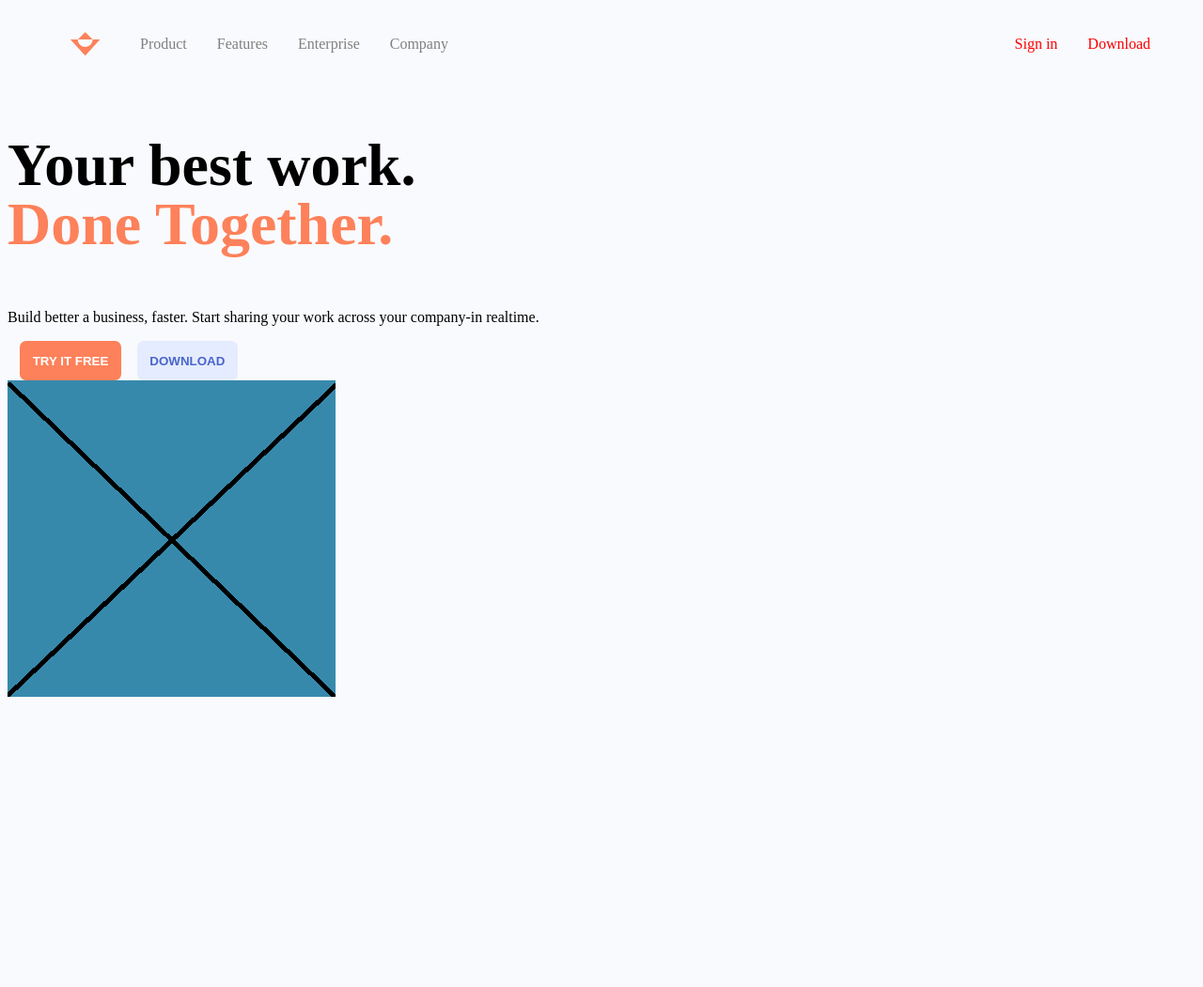
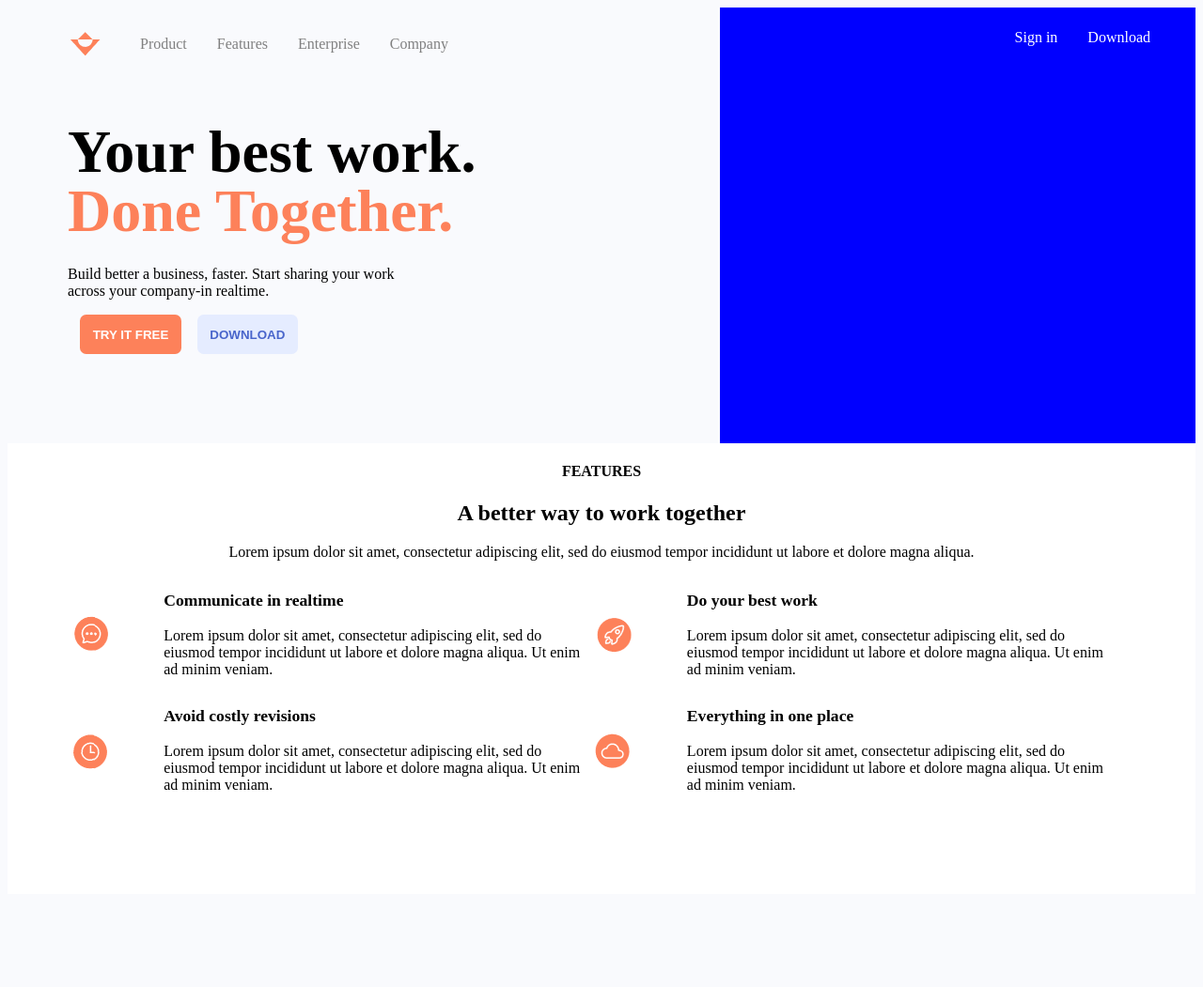
Before and after one commit to esajdak/ionic, a plain HTML site: page ionic/index.html in a window 1280 px wide. Shown: the whole page at 94% size. Before the commit the page ends 800 px from the top, so only its background shows below. Drawn offline with Linux system fonts and the light colour scheme.

Commit message:
Update 3/15

```diff
--- a/ionic/css/styles.css
+++ b/ionic/css/styles.css
@@ -4,11 +4,20 @@ body {
 
 div {
     display: grid;
+    grid-template-columns: 60% 40%;
+    grid-template-rows: 4em 25em 30em 6em 10em;
+    grid-template-areas:
+        "header header"
+        "start image"
+        "content content"
+        "ready buttons"
+        "footer footer";
+
 }
 
 /* Navigation */
 
-header nav ul {
+nav ul, #image ul {
     list-style-type: none;
     display: -webkit-box;
     display: -ms-flexbox;
@@ -26,9 +35,12 @@ header nav ul {
     max-width: 100%;
     align-items: center;
     margin-right: 2em;
+    grid-column-start: 1;
+    grid-column-end: 3;
+    grid-row-start: 1;
+    grid-row-end: 2;
 }
-
-header nav li {
+nav li, #image ul li {
     margin: 0 1em 0 1em;
 }
 
@@ -42,7 +54,7 @@ a {
 }
 
 a.whiteLink {
-    color: red;
+    color: white;
 }
 
 /* */
@@ -52,12 +64,103 @@ a.whiteLink {
     margin-top: -1em;
 }
 
+.info {
+    margin-top: -2em;
+}
+
 h1 {
     font-size: 4em;
 }
 
+h2 {
+    font-weight: 900;
+}
+
 #firstSection {
+    margin-left: 4em;
+    grid-area: start;
+    align-self: stretch;
 
+}
+
+#image {
+    grid-column-start: 2;
+    grid-column-end: 3;
+    grid-row-start: 1;
+    grid-row-end: 3;
+    background-color: blue;
+}
+
+#content {
+    grid-area: content;
+    align-self: stretch;
+    text-align: center;
+    background-color: white;
+
+}
+
+#contentGrid {
+
+    display: grid;
+    grid-template-columns: 9% 40% 9% 40%;
+    grid-template-rows: 49% 50%;
+    grid-template-areas:
+        "firstIcon firstP secondIcon secondP"
+        "thirdIcon thirdP fourthIcon fourthP";
+
+
+    margin: 1em 4em 0 4em;
+    grid-column-gap: 0;
+
+}
+
+#contentGrid img {
+    align-self: center;
+
+
+}
+
+#one {
+    grid-area: firstIcon;
+
+}
+
+#two {
+    grid-area: secondIcon;
+}
+
+#three {
+    grid-area: thirdIcon;
+}
+
+#four {
+    grid-area: fourthIcon;
+}
+
+#contentGrid p {
+    text-align: left;
+}
+
+#firstP {
+    grid-area: firstP;
+
+}
+
+#secondP {
+    grid-area: secondP;
+}
+
+#thirdP {
+    grid-area: thirdP;
+}
+
+#fourthP {
+    grid-area: fourthP;
+}
+
+p span {
+    font-size: 1.1em;
+    font-weight: bold;
 }
 
 /* Buttons */
--- a/ionic/index.html
+++ b/ionic/index.html
@@ -16,8 +16,11 @@
 </head>
 
 <body>
+
+        <header>
+
+        </header>
         <div>
-        <header>
           <nav>
               <ul>
                   <li class="logo"><a href="index.html"><img src="images/logo.png" alt="Ionic"></a></li>
@@ -25,28 +28,60 @@
                   <li><a href="#">Features</a></li>
                   <li><a href="#">Enterprise</a></li>
                   <li><a href="#">Company</a></li>
+
+              </ul>
+          </nav>
+        <!--<main class="about">-->
+            <article id="firstSection">
+                <h1>Your best work.</h1>
+                <h1 class="orangeText">Done Together.</h1>
+                <p class="info">Build better a business, faster. Start sharing your work
+                    <br />across your company-in realtime.</p>
+                <button class="try">TRY IT FREE</button>
+                <button id="download">DOWNLOAD</button>
+            </article>
+            <article id="image">
+                <ul>
                     <p class="rightSideNav">
                     <li><a href="#" class="whiteLink">Sign in</a></li>
                     <li><a href="#" class="whiteLink">Download</a></li>
                     </p>
                 </ul>
-            </nav>
-        </header>
+            </article>
+            <section id="content">
+                <h4>FEATURES</h4>
+                <h2>A better way to work together</h2>
+                <p>Lorem ipsum dolor sit amet, consectetur adipiscing elit, sed
+                    do eiusmod tempor incididunt ut labore et dolore magna aliqua.</p>
+                <article id="contentGrid">
+                    <img id="one" src="images/one.png" alt="Chat bubble">
+                    <p id="firstP"><span>Communicate in realtime</span><br /><br />Lorem
+                        ipsum dolor sit amet, consectetur adipiscing elit, sed
+                        do eiusmod tempor incididunt ut labore et dolore magna
+                        aliqua. Ut enim ad minim veniam. </p>
 
-        <main class="about">
-            <article id="firstSection">
-                <h1>Your best work.</h1>
-                <h1 class="orangeText">Done Together.</h1>
-                <p>Build better a business, faster. Start sharing your work across
-                    your company-in realtime.</p>
-                <button class="try">TRY IT FREE</button>
-                <button id="download">DOWNLOAD</button>
-            </article>
-            <article>
-                <img src="images/placeholder1.png" alt="Placeholder image">
+                    <img id="two" src="images/two.png" alt="Rocket ship">
+                    <p id="secondP"><span>Do your best work</span><br /><br />Lorem
+                        ipsum dolor sit amet, consectetur adipiscing elit, sed
+                        do eiusmod tempor incididunt ut labore et dolore magna
+                        aliqua. Ut enim ad minim veniam. </p>
+
+                    <img id="three" src="images/three.png" alt="Clock">
+                    <p id="thirdP"><span>Avoid costly revisions</span><br /><br />Lorem
+                        ipsum dolor sit amet, consectetur adipiscing elit, sed
+                        do eiusmod tempor incididunt ut labore et dolore magna
+                        aliqua. Ut enim ad minim veniam. </p>
+
+                    <img id="four" src="images/four.png" alt="Cloud">
+                    <p id="fourthP"><span>Everything in one place</span><br /><br />Lorem
+                        ipsum dolor sit amet, consectetur adipiscing elit, sed
+                        do eiusmod tempor incididunt ut labore et dolore magna
+                        aliqua. Ut enim ad minim veniam. </p>
                 </article>
 
-        </main>
+            </section>
+
+        <!--</main>-->
 
         <footer>
 
```
Also changed, not shown: ionic/images/four.PNG (added), ionic/images/one.PNG (added), ionic/images/three.PNG (added), ionic/images/two.PNG (added). Lines whose indentation alone changed are shown as unchanged.
